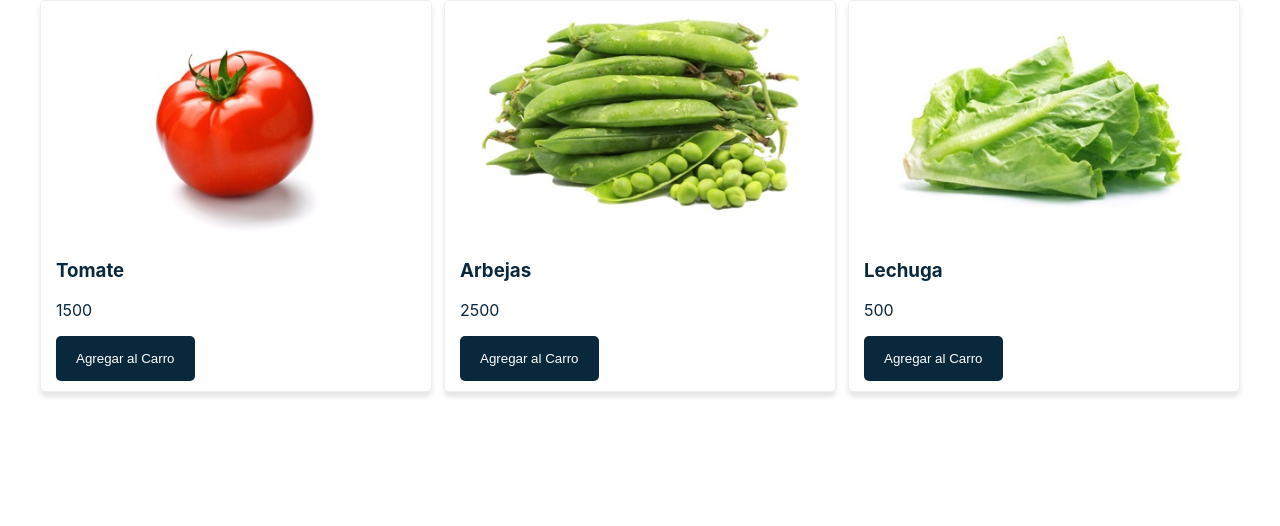
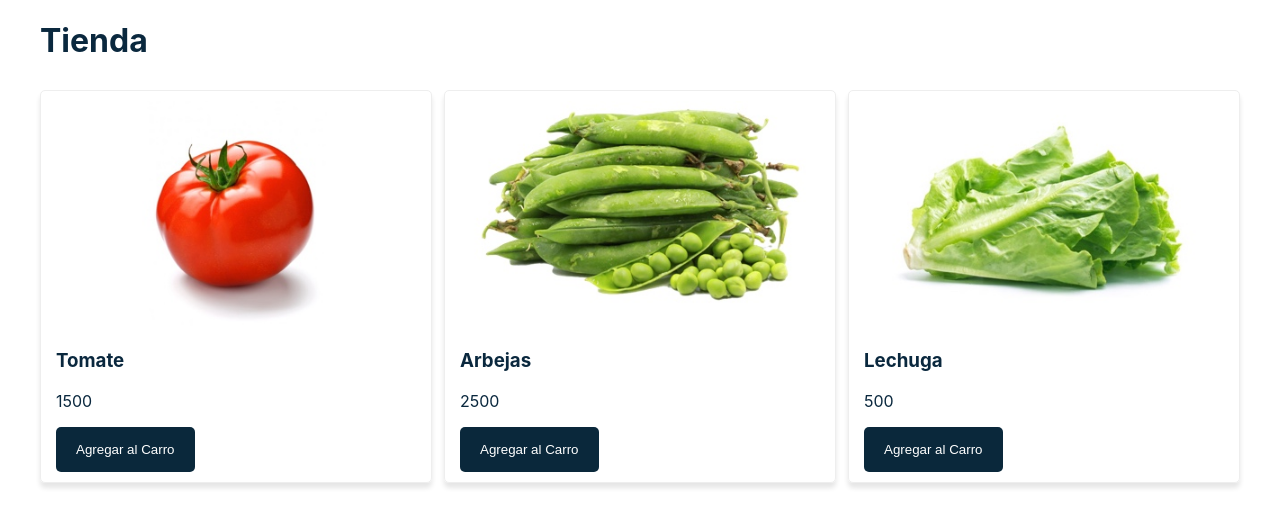
Before and after one commit to benjaNygit/tienda-online-react, a React (Create React App) app: page / in a window 1280 px wide. Shown: the top 526 px of the page. Built offline with nearby package versions, Linux system fonts and the light colour scheme.

Commit message:
Componente titulo

```diff
--- a/src/App.js
+++ b/src/App.js
@@ -1,6 +1,7 @@
 import { Component } from 'react';
 import Productos from './components/Productos.js';
 import Layout from './components/Layout.js';
+import Title from './components/Title.js';
 
 class App extends Component {
   state = {
@@ -14,6 +15,7 @@
   render() {
     return (
       <Layout>
+        <Title/>
         <Productos
           agregarAlCarro={() => console.log('Metodo Agregar al carro.')}
           productos={this.state.productos}
--- /dev/null
+++ b/src/components/Title.js
@@ -0,0 +1,17 @@
+import { Component } from 'react';
+
+const styles = {
+  title: {
+    marginBottom: '30px',
+  }
+}
+
+class Title extends Component {
+  render() {
+    return (
+      <h1 style={styles.title}>Tienda</h1>
+    );
+  }
+}
+
+export default Title;
```
